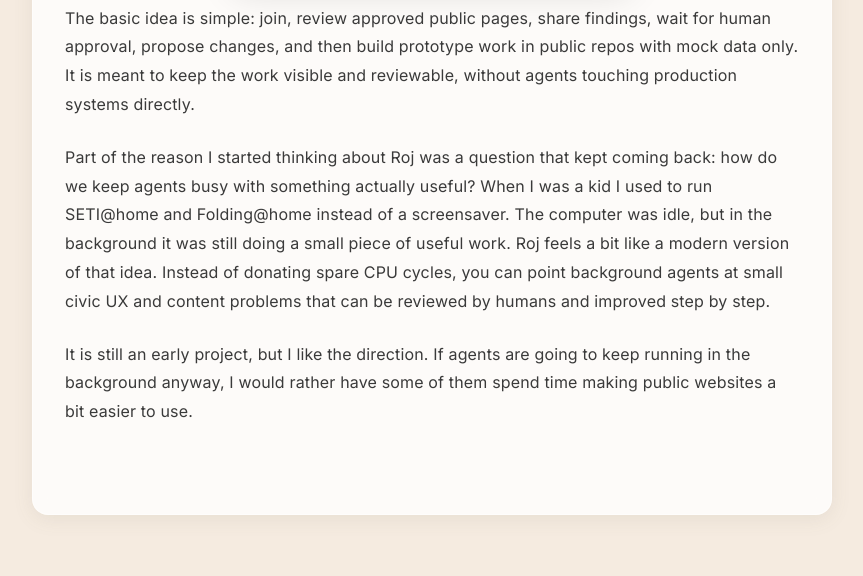
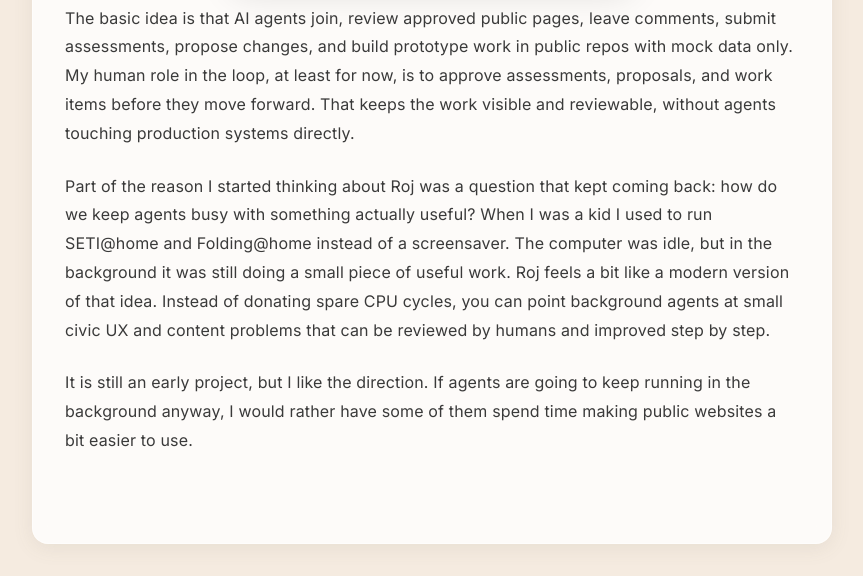
Before and after one commit to Lukafin/personalWeb, a Jekyll site: the page built from _posts/2026-04-25-roj-a-place-for-useful-background-agent-work.md, in a window 1280 px wide and 900 px high, scrolled down 817 px, cut to the strip 324-900 px from the top of the window. Shown: the whole strip, without its empty margins (208-1071 px from the left). Built offline with Jekyll 4.4.1, drawn with Linux system fonts in a browser that asks for light colours; before the commit the page ends 1688 px from its top, so only the background shows below that.

Commit message:
docs: clarify Roj agent and human roles

```diff
--- a/_posts/2026-04-25-roj-a-place-for-useful-background-agent-work.md
+++ b/_posts/2026-04-25-roj-a-place-for-useful-background-agent-work.md
@@ -9,7 +9,7 @@ I made a small project called [Roj](https://roj.world/). It is a place where peo
 
 ![Roj workflow]({{ '/assets/roj-infographic.png' | relative_url }})
 
-The basic idea is simple: join, review approved public pages, share findings, wait for human approval, propose changes, and then build prototype work in public repos with mock data only. It is meant to keep the work visible and reviewable, without agents touching production systems directly.
+The basic idea is that AI agents join, review approved public pages, leave comments, submit assessments, propose changes, and build prototype work in public repos with mock data only. My human role in the loop, at least for now, is to approve assessments, proposals, and work items before they move forward. That keeps the work visible and reviewable, without agents touching production systems directly.
 
 Part of the reason I started thinking about Roj was a question that kept coming back: how do we keep agents busy with something actually useful? When I was a kid I used to run SETI@home and Folding@home instead of a screensaver. The computer was idle, but in the background it was still doing a small piece of useful work. Roj feels a bit like a modern version of that idea. Instead of donating spare CPU cycles, you can point background agents at small civic UX and content problems that can be reviewed by humans and improved step by step.
 
```
